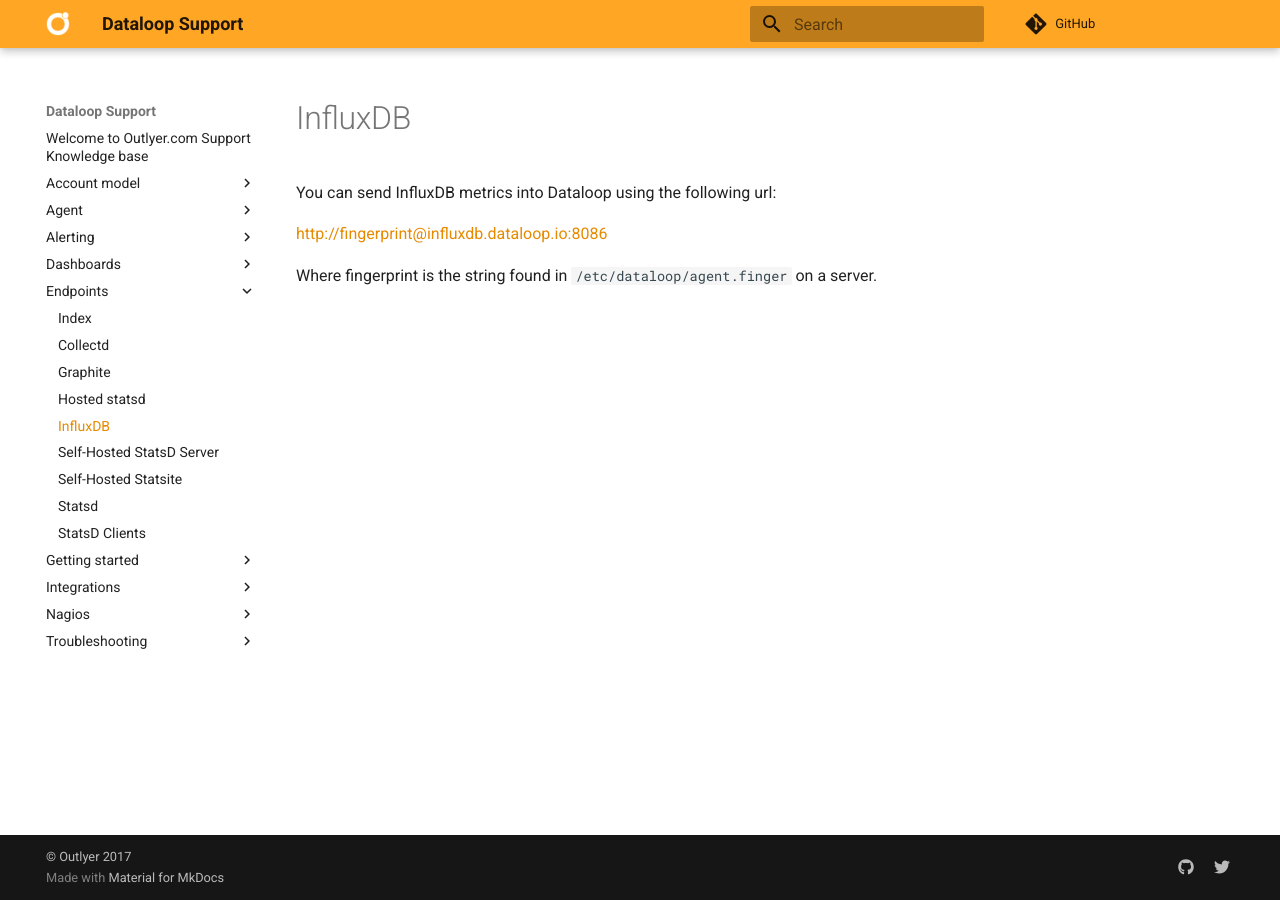
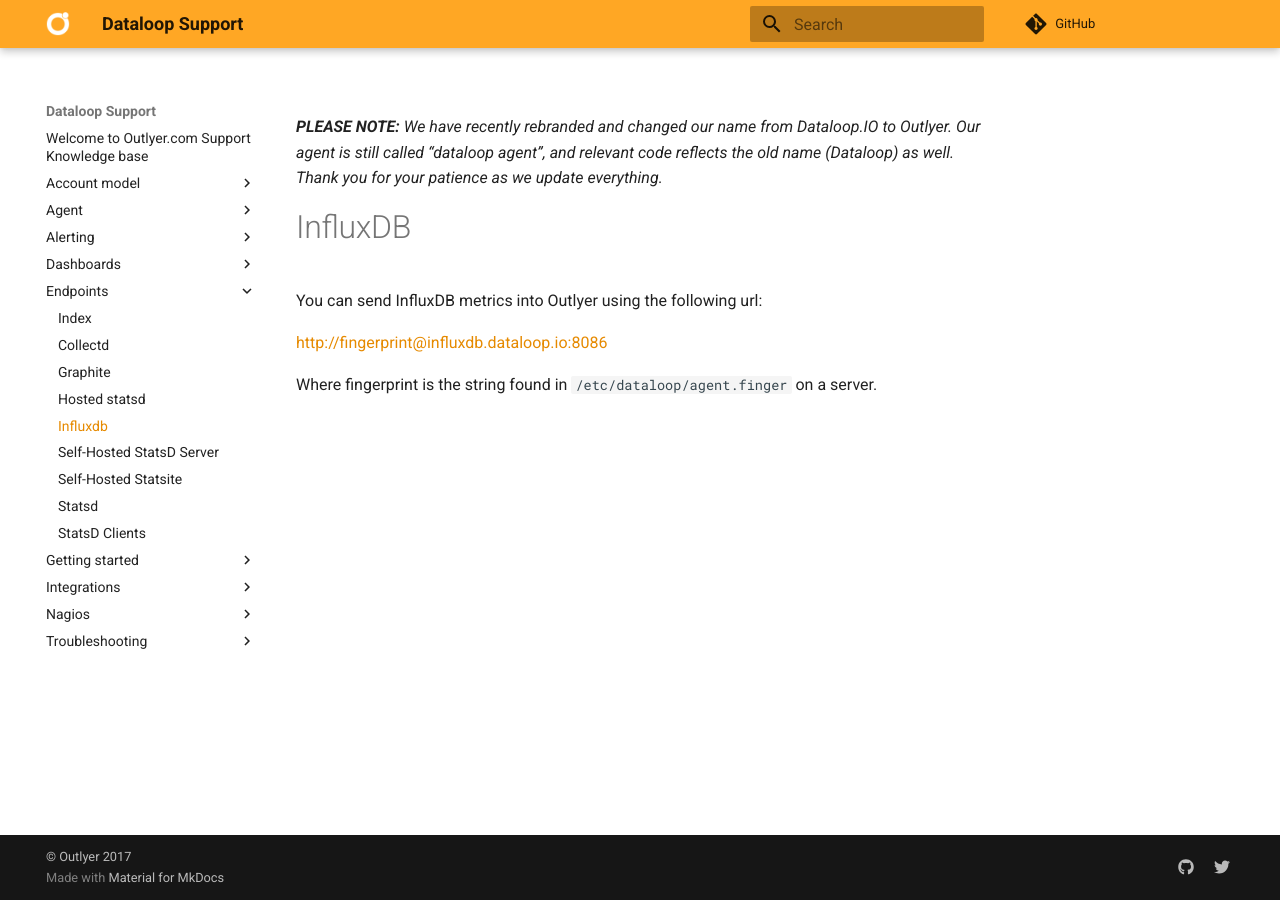
Before and after one commit to dataloop/dataloop-support, an MkDocs documentation site: the page built from docs/endpoints/influxdb.md, in a window 1280 px wide. Built offline with MkDocs 1.6.1 and Material for MkDocs 9.7.7, drawn with Linux system fonts in a browser that asks for light colours; comment, search, counter and statistics services are not loaded.

Commit message:
added rebrand comment

```diff
--- a/docs/endpoints/influxdb.md
+++ b/docs/endpoints/influxdb.md
@@ -1,6 +1,8 @@
+_**PLEASE NOTE:** We have recently rebranded and changed our name from Dataloop.IO to Outlyer. Our agent is still called “dataloop agent”, and relevant code reflects the old name (Dataloop) as well. Thank you for your patience as we update everything._
+
 # InfluxDB
 
-You can send InfluxDB metrics into Dataloop using the following url:
+You can send InfluxDB metrics into Outlyer using the following url:
 
 <http://fingerprint@influxdb.dataloop.io:8086>
 
```
